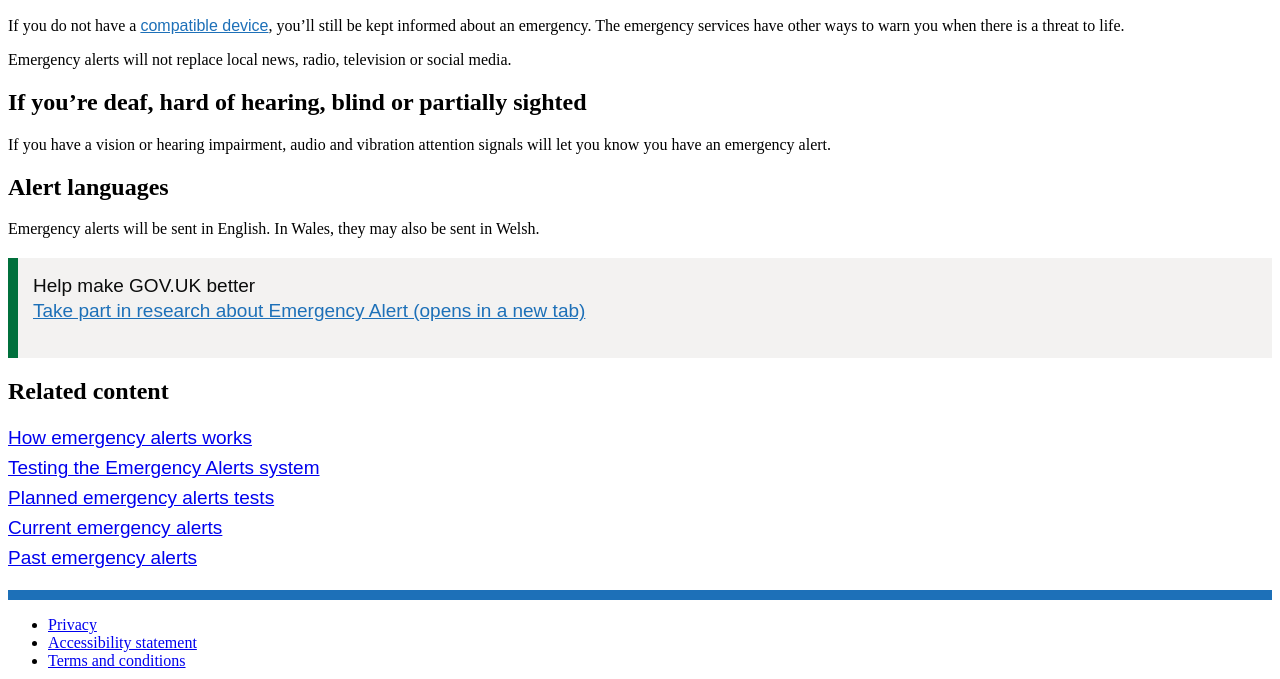
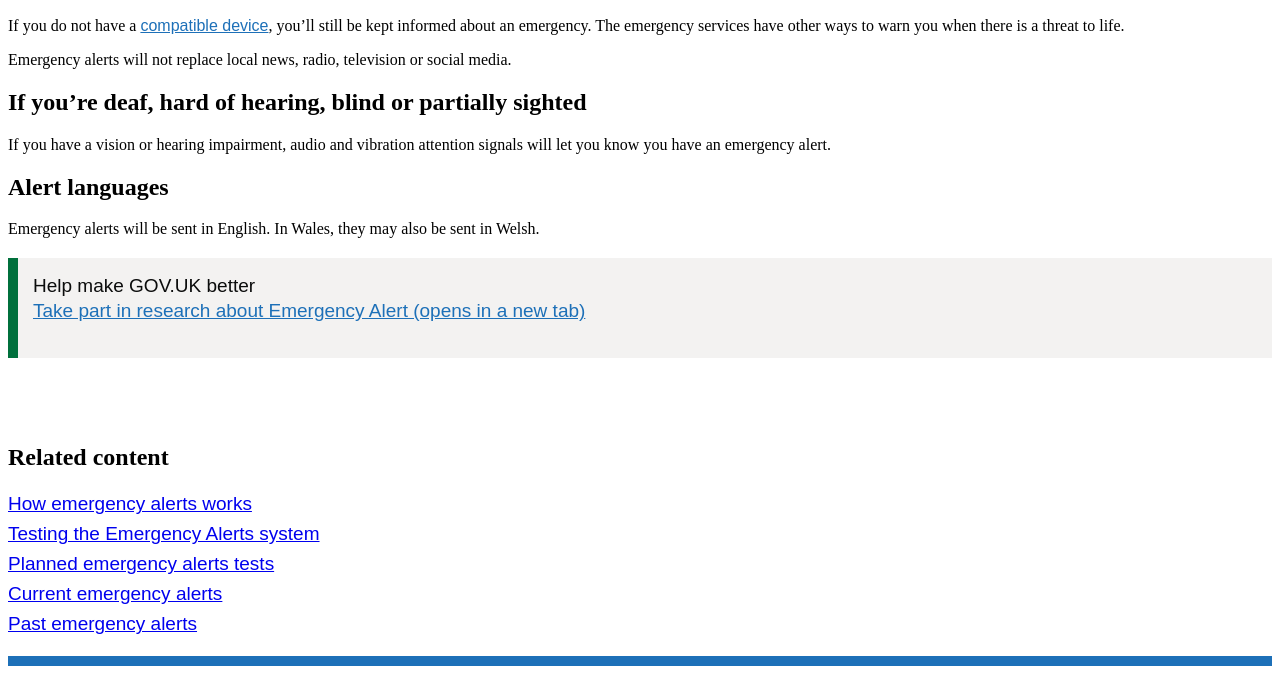
Before and after one commit to alphagov/emergency-alerts-govuk-prototype, a website: page app/views/alerts.html in a window 1280 px wide. Shown: the part 1713-2392 px from the top of the page. Drawn offline with nearby package versions, Linux system fonts and the light colour scheme; files that its build step writes are made by us from their sources; a web font is replaced by a local one.

Commit message:
Update alerts.html
related content lowered update

```diff
--- a/app/views/alerts.html
+++ b/app/views/alerts.html
@@ -652,7 +652,9 @@
 
     </div>
 
-    <div class="govuk-grid-column-one-third">
+    <div class="govuk-grid-column-one-third" style="
+    margin-top: 86px;
+">
 
       <aside class="app-related-items" role="complementary">
         <h2 class="govuk-heading-m" id="subsection-title">
```
